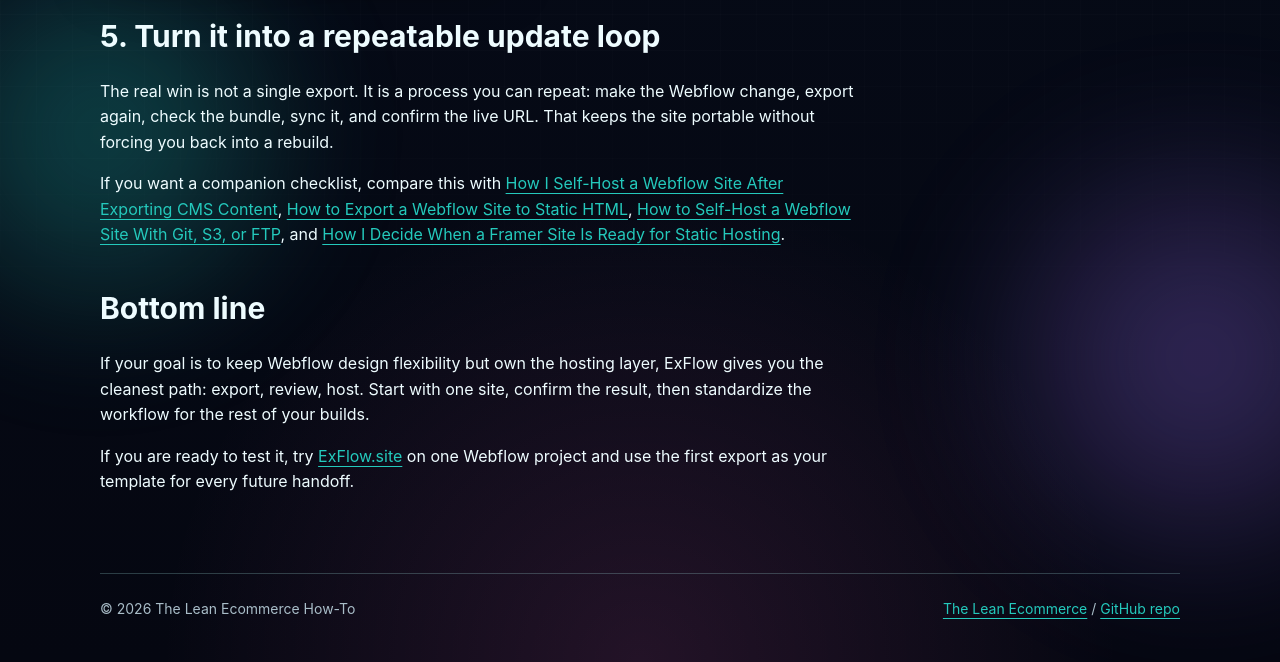
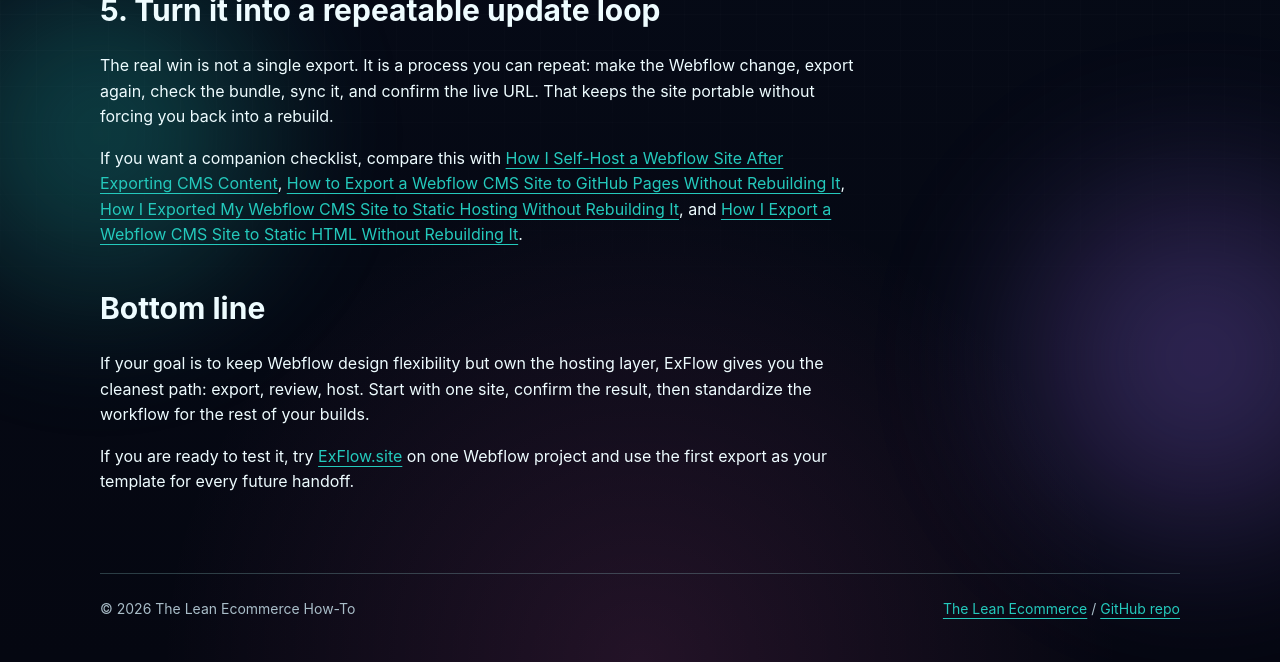
Before and after one commit to the-lean-ecommerce/how-to.github.io, a Jekyll site: the page built from _posts/2026-07-14-how-to-self-host-a-webflow-cms-site-without-rebuilding-it.md, in a window 1280 px wide and 900 px high, scrolled down 4524 px, cut to the strip 238-900 px from the top of the window. Built offline with Jekyll 4.4.1, drawn with Linux system fonts in a browser that asks for light colours; some of the changed text lies outside the part shown.

Commit message:
Add how-to guide: How to Self-Host a Webflow CMS Site Without Rebuilding It

```diff
--- a/_posts/2026-07-14-how-to-self-host-a-webflow-cms-site-without-rebuilding-it.md
+++ b/_posts/2026-07-14-how-to-self-host-a-webflow-cms-site-without-rebuilding-it.md
@@ -11,7 +11,7 @@ image: "/assets/img/posts/2026-07-14-how-to-self-host-a-webflow-cms-site-without
 
 If you want to move a Webflow site onto static hosting without rebuilding it, the cleanest path is simple: export the site, verify the bundle, then deploy it somewhere you control. [ExFlow](https://exflow.site/) is built for that workflow, so you can export Webflow sites as static content and sync them to Git, S3, FTP, or ExFlow hosting.
 
-Webflow's own [export help article](https://help.webflow.com/hc/en-us/articles/33961386739347-How-do-I-export-my-Webflow-site-code) is the right baseline for understanding the native ZIP, and the [export glossary](https://webflow.com/glossary/export) gives a concise definition of the package. If you are trying to keep a CMS-driven site portable, the important part is checking the output before you commit to a host.
+Webflow's [export glossary](https://webflow.com/glossary/export) gives a concise definition of the package. If you are trying to keep a CMS-driven site portable, the important part is checking the output before you commit to a host.
 
 ![Webflow export settings illustration](/assets/img/posts/2026-07-14-how-to-self-host-a-webflow-cms-site-without-rebuilding-it/image-01-a438a11ea95a.png)
 
@@ -50,7 +50,7 @@ Expected result: you have one destination, not four half-decided options.
 ## 5. Turn it into a repeatable update loop
 The real win is not a single export. It is a process you can repeat: make the Webflow change, export again, check the bundle, sync it, and confirm the live URL. That keeps the site portable without forcing you back into a rebuild.
 
-If you want a companion checklist, compare this with [How I Self-Host a Webflow Site After Exporting CMS Content](https://the-lean-ecommerce.com/blog/how-i-self-host-a-webflow-site-after-exporting-cms-content-OTm7+daKge2Y3OqYG8v3zg), [How to Export a Webflow Site to Static HTML](https://productivity-tech-business.blogspot.com/2026/07/how-to-export-a-webflow-site-to.html), [How to Self-Host a Webflow Site With Git, S3, or FTP](https://productivity-tech-business.blogspot.com/2026/07/how-to-self-host-webflow-site-with-git.html), and [How I Decide When a Framer Site Is Ready for Static Hosting](https://the-lean-ecommerce.com/blog/how-i-decide-when-a-framer-site-is-ready-for-static-hosting-OUm7+daKgWW0SOUbxkn6vw).
+If you want a companion checklist, compare this with [How I Self-Host a Webflow Site After Exporting CMS Content](https://the-lean-ecommerce.com/blog/how-i-self-host-a-webflow-site-after-exporting-cms-content-OTm7+daKge2Y3OqYG8v3zg), [How to Export a Webflow CMS Site to GitHub Pages Without Rebuilding It](https://the-lean-ecommerce.github.io/2026/06/03/how-to-export-a-webflow-cms-site-to-github-pages-without-rebuilding-it/), [How I Exported My Webflow CMS Site to Static Hosting Without Rebuilding It](https://the-lean-ecommerce.github.io/2026/06/09/how-i-exported-my-webflow-cms-site-to-static-hosting-without-rebuildin/), and [How I Export a Webflow CMS Site to Static HTML Without Rebuilding It](https://the-lean-ecommerce.gitlab.io/2026/06/29/how-i-export-a-webflow-cms-site-to-static-html-without-rebuilding-it/).
 
 ## Bottom line
 If your goal is to keep Webflow design flexibility but own the hosting layer, ExFlow gives you the cleanest path: export, review, host. Start with one site, confirm the result, then standardize the workflow for the rest of your builds.
```
Also changed, not shown: other parts of _posts/2026-07-14-how-to-self-host-a-webflow-cms-site-without-rebuilding-it.md (+1 -1 lines).
